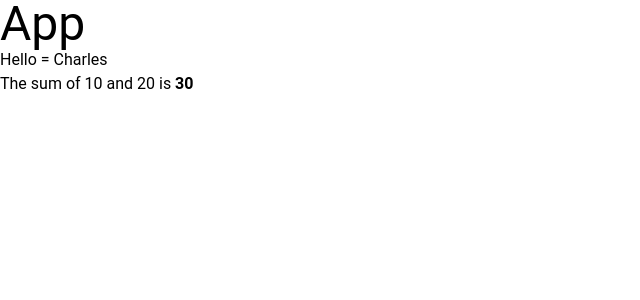
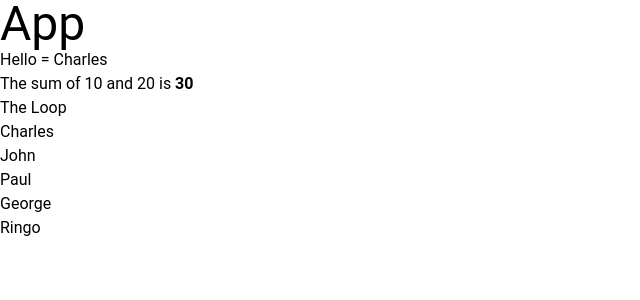
Before and after one commit to igizchuck43/learn_react, a React (Vite) app: page / in a window 1280 px wide. Shown: the top 300 px of the page, without its empty margins (0-640 px from the left). Built offline with nearby package versions, Linux system fonts and the light colour scheme.

Commit message:
Loops in react

```diff
--- a/src/App.jsx
+++ b/src/App.jsx
@@ -7,11 +7,20 @@ const App = () => {
     const x = 10;
     const y = 20;
 
+    const names = ['Charles', 'John', 'Paul', 'George', 'Ringo'];
+
   return (
     <div className="">
         <div className='text-5xl'>App</div>
         <p>Hello = {name} </p>
         <p>The sum of {x} and {y} is <strong>{x + y}</strong></p>
+
+        <p>The Loop</p>
+        <ul>
+            {names.map((names, index)=>(
+                <li key={index}>{names}</li>
+            ))}
+        </ul>
     </div>
 
   )
```
